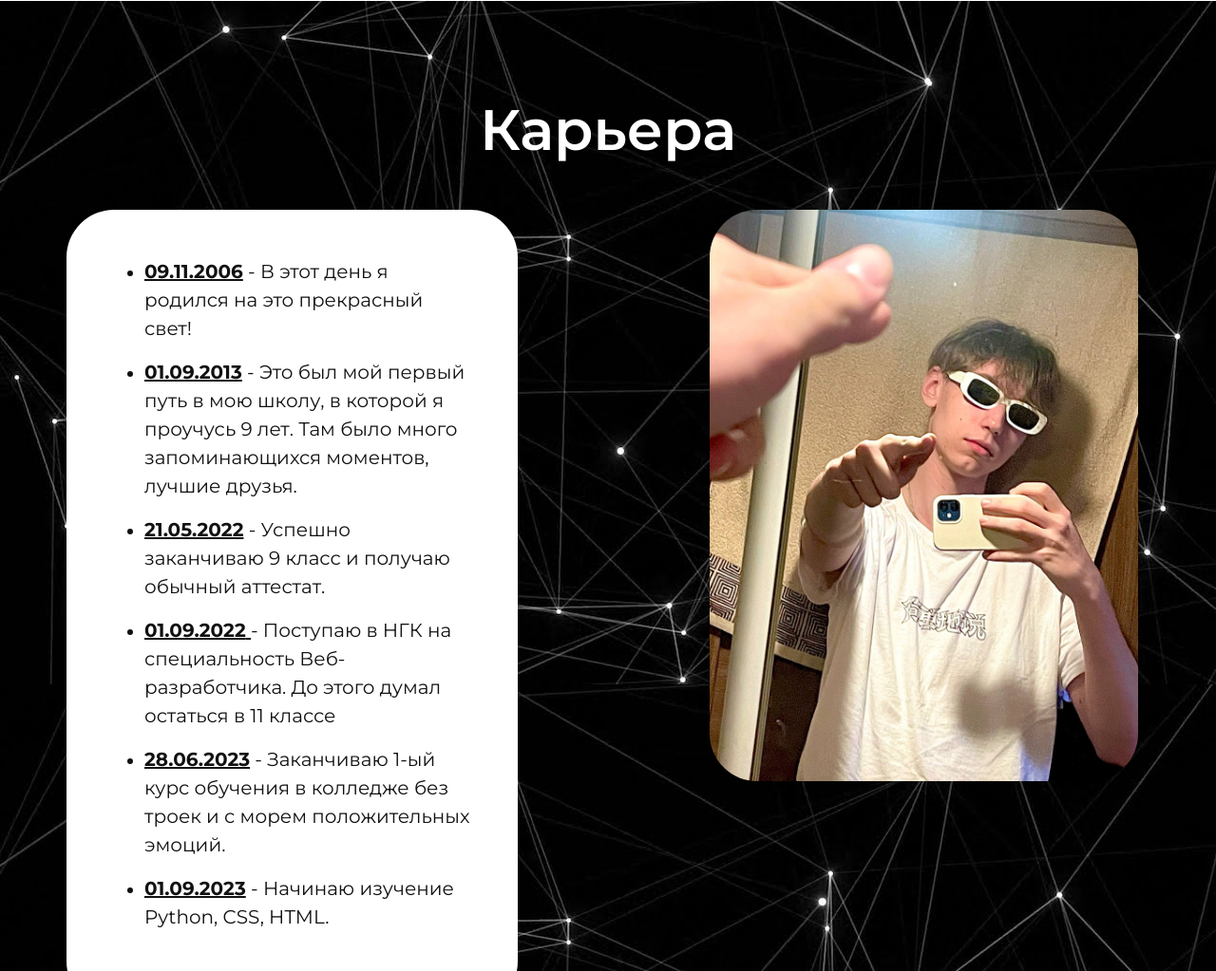
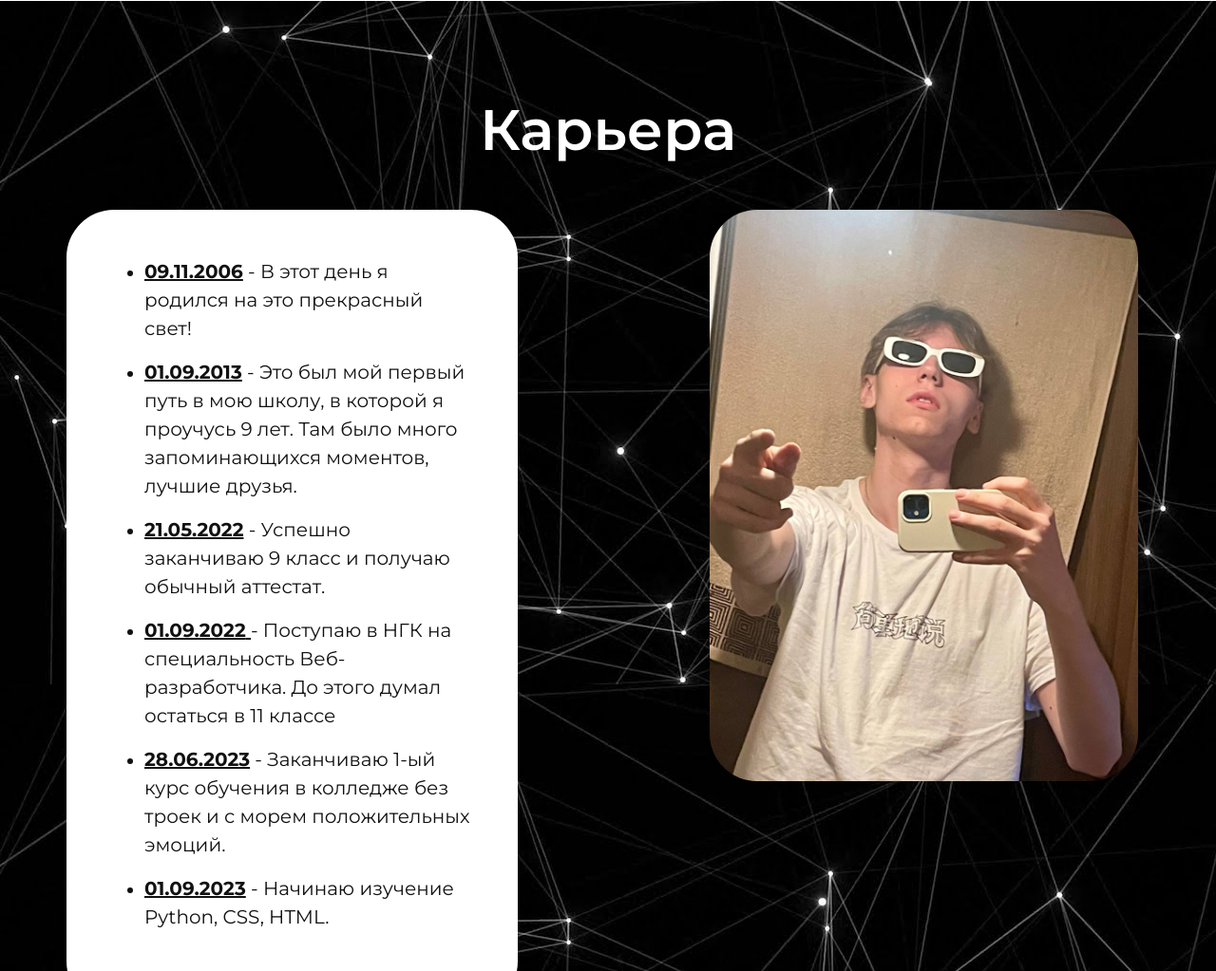
Before and after one commit to Ksarex/mysite, a plain HTML site: page index.html in a window 1280 px wide. Shown: the part 3345-4368 px from the top of the page at 95% size. Drawn offline with Linux system fonts and the light colour scheme.

Commit message:
fixed photo

```diff
--- a/index.html
+++ b/index.html
@@ -216,7 +216,7 @@
                     </ul>
                 </div>
                 <div class="col col-lg-5 col-md-12">
-                    <img src="./assets/img/me main.jpg" class="img-fluid">
+                    <img src="./assets/img/me top.jpg" class="img-fluid">
                 </div>
             </div>
         </div>
```
Also changed, not shown: assets/img/me top.jpg (added).
